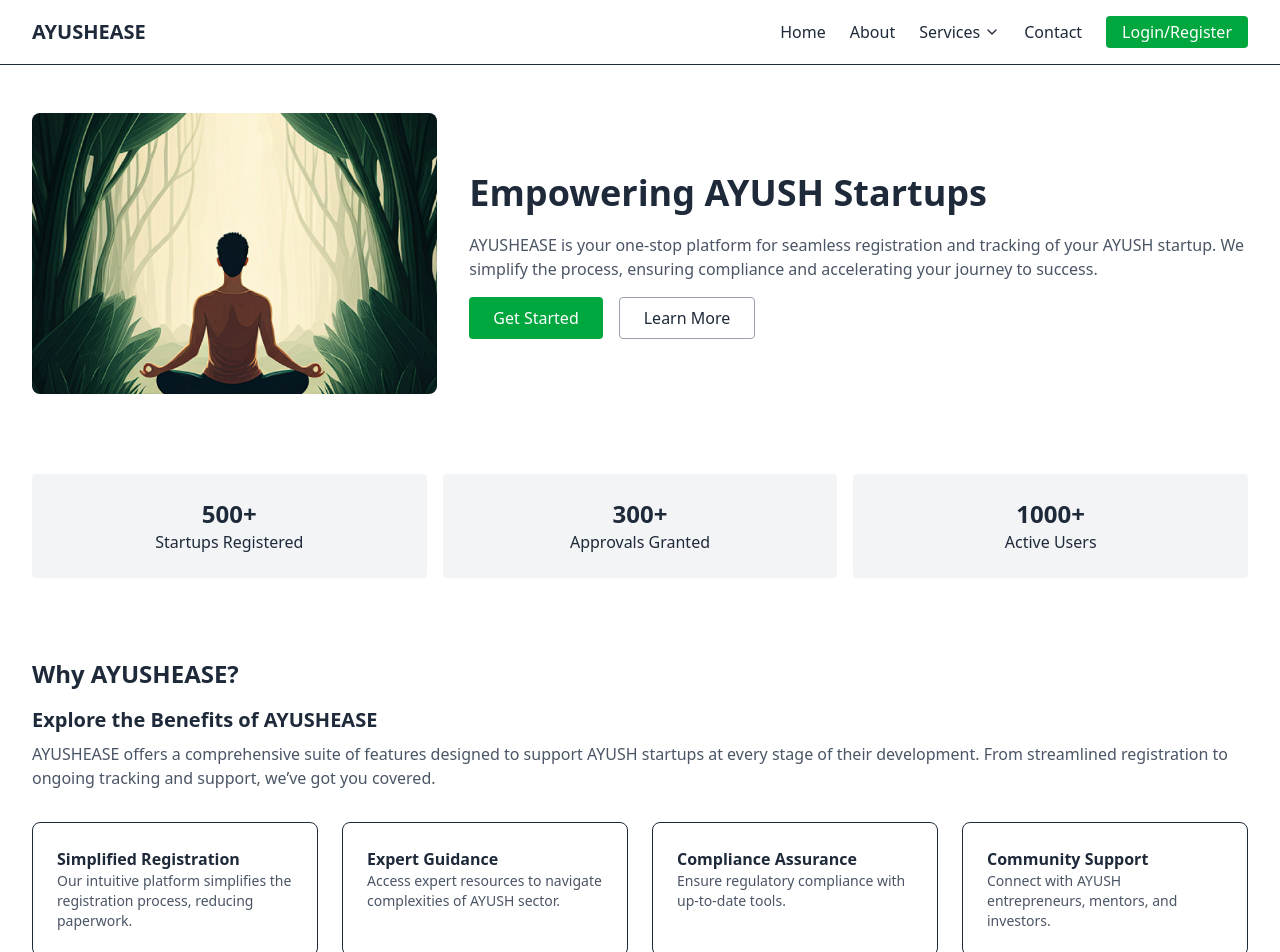
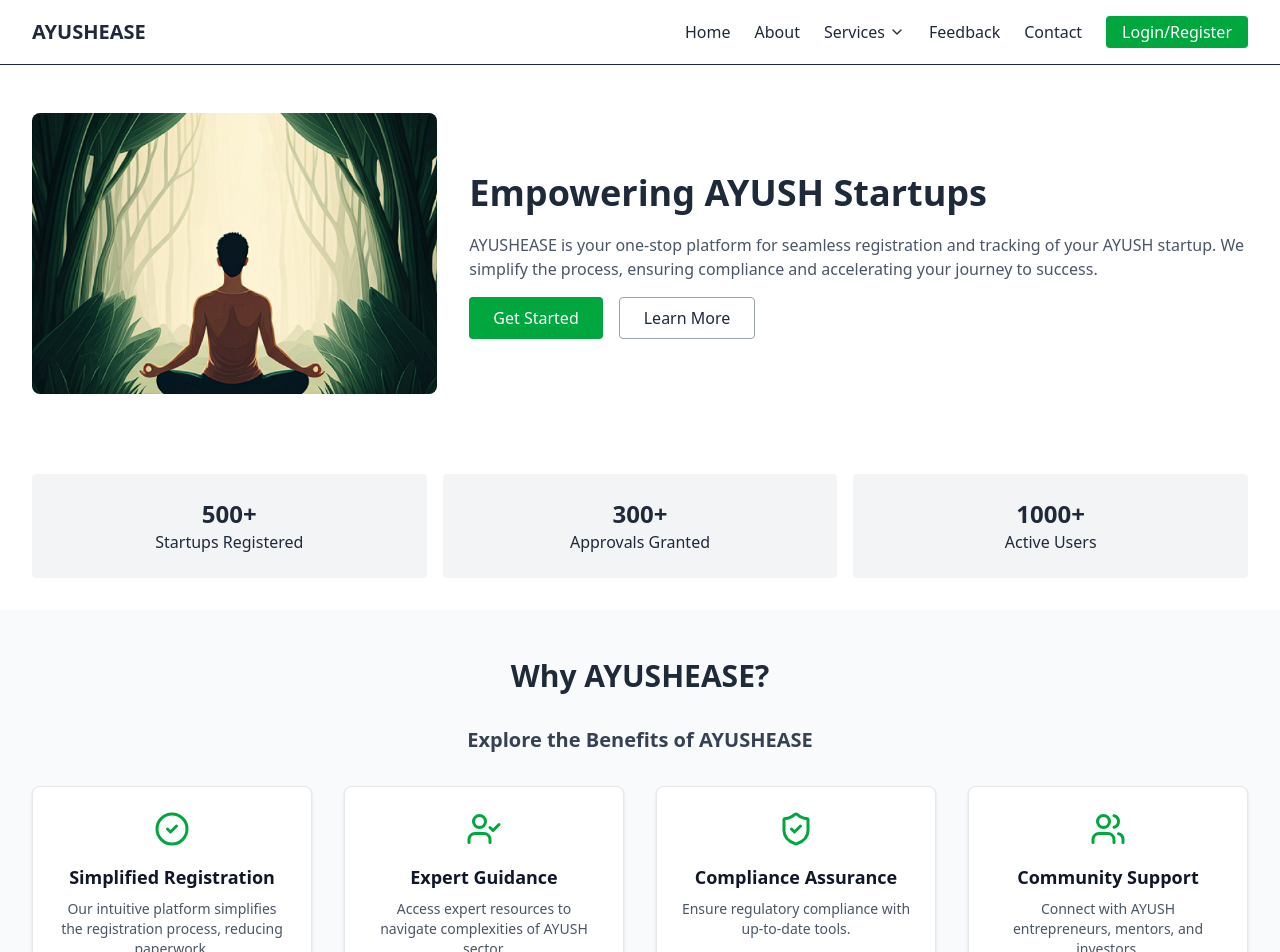
Before and after one commit to rohansuri11/ayushease, a React (Vite) app in the folder ayushease/: page / in a window 1280 px wide. Shown: the top 952 px of the page. Built offline with nearby package versions, Linux system fonts and the light colour scheme.

Commit message:
Update Home.jsx

```diff
--- a/ayushease/src/components/Home.jsx
+++ b/ayushease/src/components/Home.jsx
@@ -1,18 +1,51 @@
 import React from "react";
-import { ChevronDown } from "lucide-react";
+import { ChevronDown, CheckCircle2, UserCheck, ShieldCheck, Users } from "lucide-react";
 import meditate from "../assets/meditate.png";
 import { useNavigate } from "react-router-dom";
 
+const benefits = [
+  {
+    title: "Simplified Registration",
+    description:
+      "Our intuitive platform simplifies the registration process, reducing paperwork.",
+    icon: <CheckCircle2 size={36} className="text-green-600" />,
+  },
+  {
+    title: "Expert Guidance",
+    description:
+      "Access expert resources to navigate complexities of AYUSH sector.",
+    icon: <UserCheck size={36} className="text-green-600" />,
+    route: "/expertguidance"
+  },
+  {
+    title: "Compliance Assurance",
+    description:
+      "Ensure regulatory compliance with up-to-date tools.",
+    icon: <ShieldCheck size={36} className="text-green-600" />,
+  },
+  {
+    title: "Community Support",
+    description:
+      "Connect with AYUSH entrepreneurs, mentors, and investors.",
+    icon: <Users size={36} className="text-green-600" />,
+  },
+];
+
 export default function Home() {
-  const navigate= useNavigate()
+  const navigate = useNavigate();
+
   return (
     <div className="font-sans text-gray-800">
       {/* Navbar */}
       <header className="flex justify-between items-center px-8 py-4 border-b">
         <div className="text-xl font-bold">AYUSHEASE</div>
         <nav className="flex gap-6 items-center">
-          <a href="/" className="hover:text-green-600">Home</a>
-          <a href="/About" className="hover:text-green-600">About</a>
+          <a href="/" className="hover:text-green-600">
+            Home
+          </a>
+          <a href="/About" className="hover:text-green-600">
+            About
+          </a>
 
           {/* Services Dropdown */}
           <div className="relative group">
@@ -22,12 +55,12 @@ export default function Home() {
             <div className="absolute left-0 mt-2 w-64 bg-white border rounded-lg shadow-lg opacity-0 group-hover:opacity-100 group-hover:visible invisible transition">
               <div className="p-3">
                 <h3 className="font-semibold text-sm mb-2">AYUSH Sectors</h3>
-                <ul className="text-sm space-y-1">
-                  <li onClick={()=>{navigate("/ayurveda")}}>Ayurveda</li>
-                  <li onClick={()=>{navigate("/yoga")}}>Yoga & Naturopathy</li>
-                  <li onClick={()=>{navigate("/unani")}}>Unani</li>
-                  <li onClick={()=>{navigate("/siddha")}}>Siddha</li>
-                  <li onClick={()=>{navigate("/homeopathy")}}>Homeopathy</li>
+                <ul className="text-sm space-y-1 cursor-pointer">
+                  <li onClick={() => navigate("/ayurveda")}>Ayurveda</li>
+                  <li onClick={() => navigate("/yoga")}>Yoga & Naturopathy</li>
+                  <li onClick={() => navigate("/unani")}>Unani</li>
+                  <li onClick={() => navigate("/siddha")}>Siddha</li>
+                  <li onClick={() => navigate("/homeopathy")}>Homeopathy</li>
                 </ul>
                 <h3 className="font-semibold text-sm mt-3 mb-2">Schemes</h3>
                 <ul className="text-sm space-y-1">
@@ -41,7 +74,18 @@ export default function Home() {
             </div>
           </div>
 
-          <a href="/contact" className="hover:text-green-600">Contact</a>
+          <a
+            href="/feedback"
+            className="hover:text-green-600"
+            onClick={() => {
+              navigate("/feedback");
+            }}
+          >
+            Feedback
+          </a>
+          <a href="/contact" className="hover:text-green-600">
+            Contact
+          </a>
           <a href="/login">
             <button className="bg-green-600 text-white px-4 py-1 rounded hover:bg-green-700">
               Login/Register
@@ -52,25 +96,29 @@ export default function Home() {
 
       {/* Hero Section */}
       <section className="flex flex-col md:flex-row items-center px-8 py-12 gap-8">
-        <img
-          src={meditate}
-          alt="Meditation"
-          className="rounded-lg w-full md:w-1/3"
-        />
+        <img src={meditate} alt="Meditation" className="rounded-lg w-full md:w-1/3" />
         <div className="flex flex-col gap-4">
-          <h1 className="text-4xl font-bold leading-snug">
-            Empowering AYUSH Startups
-          </h1>
+          <h1 className="text-4xl font-bold leading-snug">Empowering AYUSH Startups</h1>
           <p className="text-gray-600">
-            AYUSHEASE is your one-stop platform for seamless registration
-            and tracking of your AYUSH startup. We simplify the process,
-            ensuring compliance and accelerating your journey to success.
+            AYUSHEASE is your one-stop platform for seamless registration and tracking of your
+            AYUSH startup. We simplify the process, ensuring compliance and accelerating your
+            journey to success.
           </p>
           <div className="flex gap-4">
-            <button className="bg-green-600 text-white px-6 py-2 rounded hover:bg-green-700">
+            <button
+              className="bg-green-600 text-white px-6 py-2 rounded hover:bg-green-700"
+              onClick={() => {
+                navigate("/register");
+              }}
+            >
               Get Started
             </button>
-            <button className="border border-gray-400 px-6 py-2 rounded hover:bg-gray-100">
+            <button
+              className="border border-gray-400 px-6 py-2 rounded hover:bg-gray-100"
+              onClick={() => {
+                navigate("/about");
+              }}
+            >
               Learn More
             </button>
           </div>
@@ -93,41 +141,25 @@ export default function Home() {
         </div>
       </section>
 
-      {/* Why AYUSHEASE */}
-      <section className="px-8 py-12">
-        <h2 className="text-2xl font-bold mb-4">Why AYUSHEASE?</h2>
-        <h3 className="text-xl font-semibold mb-2">Explore the Benefits of AYUSHEASE</h3>
-        <p className="text-gray-600 mb-8">
-          AYUSHEASE offers a comprehensive suite of features designed to support
-          AYUSH startups at every stage of their development. From streamlined
-          registration to ongoing tracking and support, we’ve got you covered.
-        </p>
+      {/* Why AYUSHEASE? (Improved Dynamic Section) */}
+      <section className="px-8 py-12 bg-gray-50">
+        <h2 className="text-3xl font-bold mb-8 text-center text-gray-800">Why AYUSHEASE?</h2>
+        <h3 className="text-xl font-semibold mb-8 text-center text-gray-700">
+          Explore the Benefits of AYUSHEASE
+        </h3>
 
-        <div className="grid grid-cols-1 md:grid-cols-4 gap-6">
-          <div className="p-6 border rounded-lg">
-            <h4 className="font-semibold">Simplified Registration</h4>
-            <p className="text-sm text-gray-600">
-              Our intuitive platform simplifies the registration process, reducing paperwork.
-            </p>
-          </div>
-          <div className="p-6 border rounded-lg">
-            <h4 className="font-semibold">Expert Guidance</h4>
-            <p className="text-sm text-gray-600">
-              Access expert resources to navigate complexities of AYUSH sector.
-            </p>
-          </div>
-          <div className="p-6 border rounded-lg">
-            <h4 className="font-semibold">Compliance Assurance</h4>
-            <p className="text-sm text-gray-600">
-              Ensure regulatory compliance with up-to-date tools.
-            </p>
-          </div>
-          <div className="p-6 border rounded-lg">
-            <h4 className="font-semibold">Community Support</h4>
-            <p className="text-sm text-gray-600">
-              Connect with AYUSH entrepreneurs, mentors, and investors.
-            </p>
-          </div>
+        <div className="grid grid-cols-1 sm:grid-cols-2 md:grid-cols-4 gap-8">
+          {benefits.map(({ title, description, icon, route }, index) => (
+            <div
+              key={index}
+              className="bg-white p-6 rounded-lg border border-gray-200 shadow-sm hover:shadow-lg transform hover:-translate-y-1 transition-all duration-300 cursor-pointer flex flex-col items-center text-center"
+              onClick={() => { navigate(route) }}
+            >
+              <div className="mb-4">{icon}</div>
+              <h4 className="font-semibold text-lg mb-2 text-gray-900">{title}</h4>
+              <p className="text-gray-600 text-sm">{description}</p>
+            </div>
+          ))}
         </div>
       </section>
 
```
